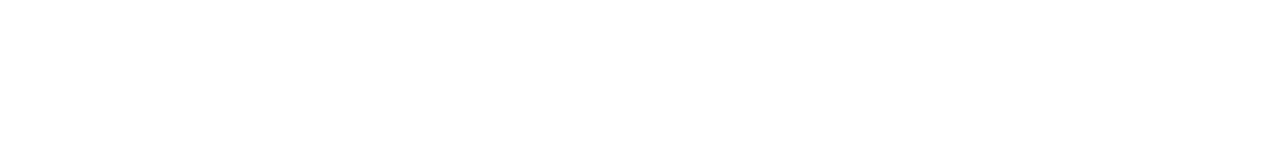
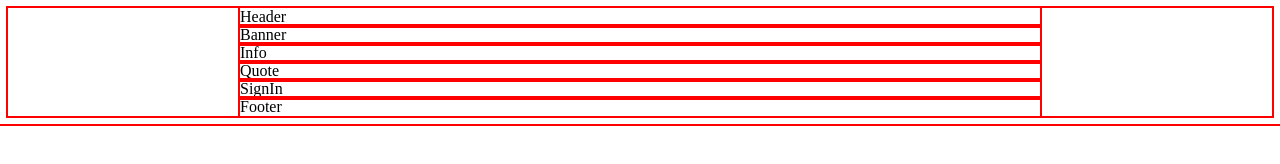
Before and after one commit to BurekPlug/odin-landingPage, a plain HTML site: page index.html in a window 1280 px wide. Drawn offline with Linux system fonts and the light colour scheme.

Commit message:
created basic structure

```diff
--- a/index.html
+++ b/index.html
@@ -7,6 +7,32 @@
     <link rel="stylesheet" href="style.css">
 </head>
 <body>
+    <div class="main-container">
 
+        <div class="Header-container">
+            Header
+        </div>
+
+        <div class="Banner-container">
+            Banner
+        </div>
+
+        <div class="info-container">
+            Info
+        </div>
+
+        <div class="quote-container">
+            Quote
+        </div>
+
+        <div class="signIn-container">
+            SignIn
+        </div>
+
+        <div class="footer-container">
+            Footer
+        </div>
+
+    </div>
 </body>
 </html>
--- a/style.css
+++ b/style.css
@@ -0,0 +1,14 @@
+* {
+    outline: 2px solid red;
+}
+
+body {
+    display: flex;
+    justify-content: center;
+}
+
+.main-container {
+    width: 800px;
+    display: flex;
+    flex-direction: column;
+}
```
